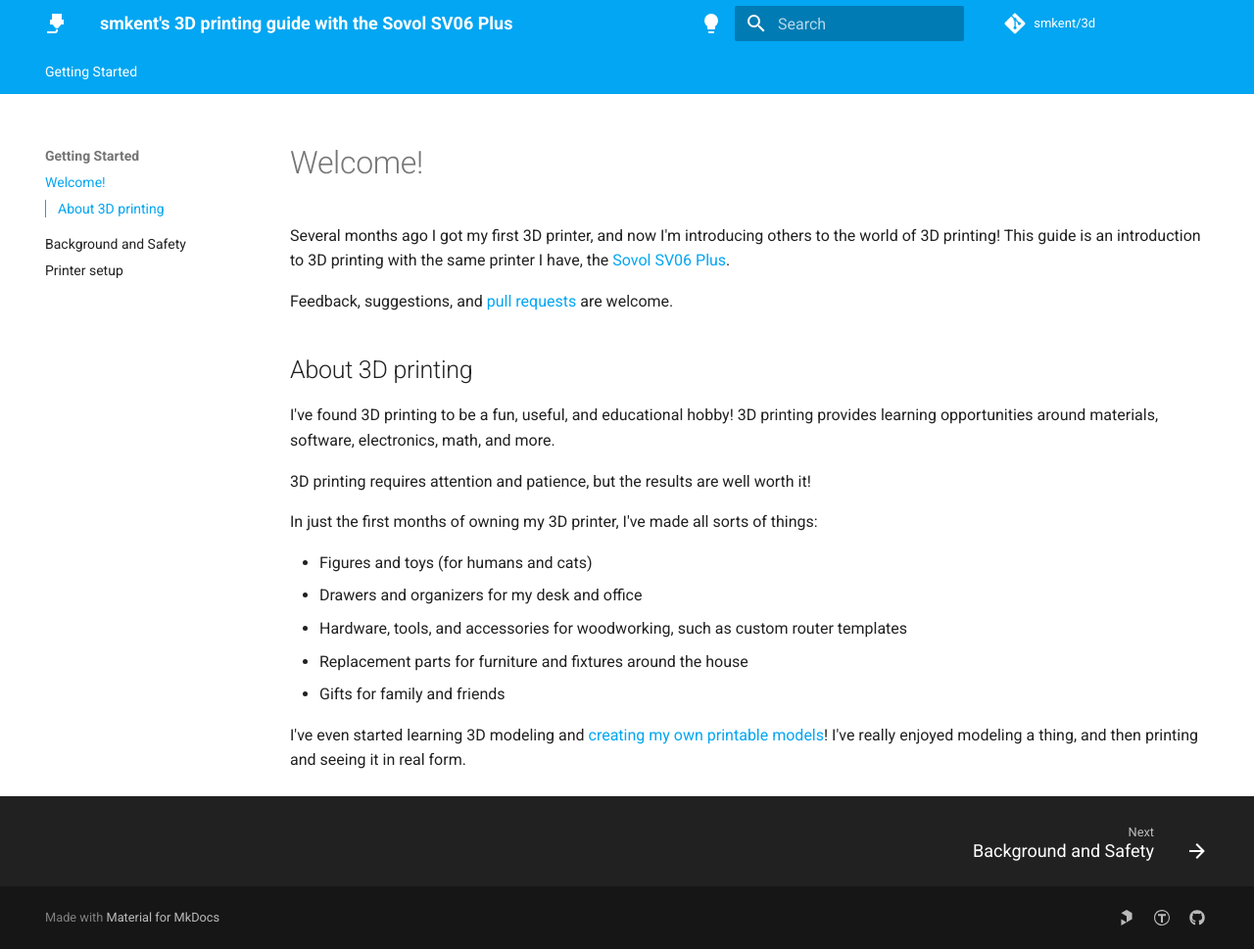
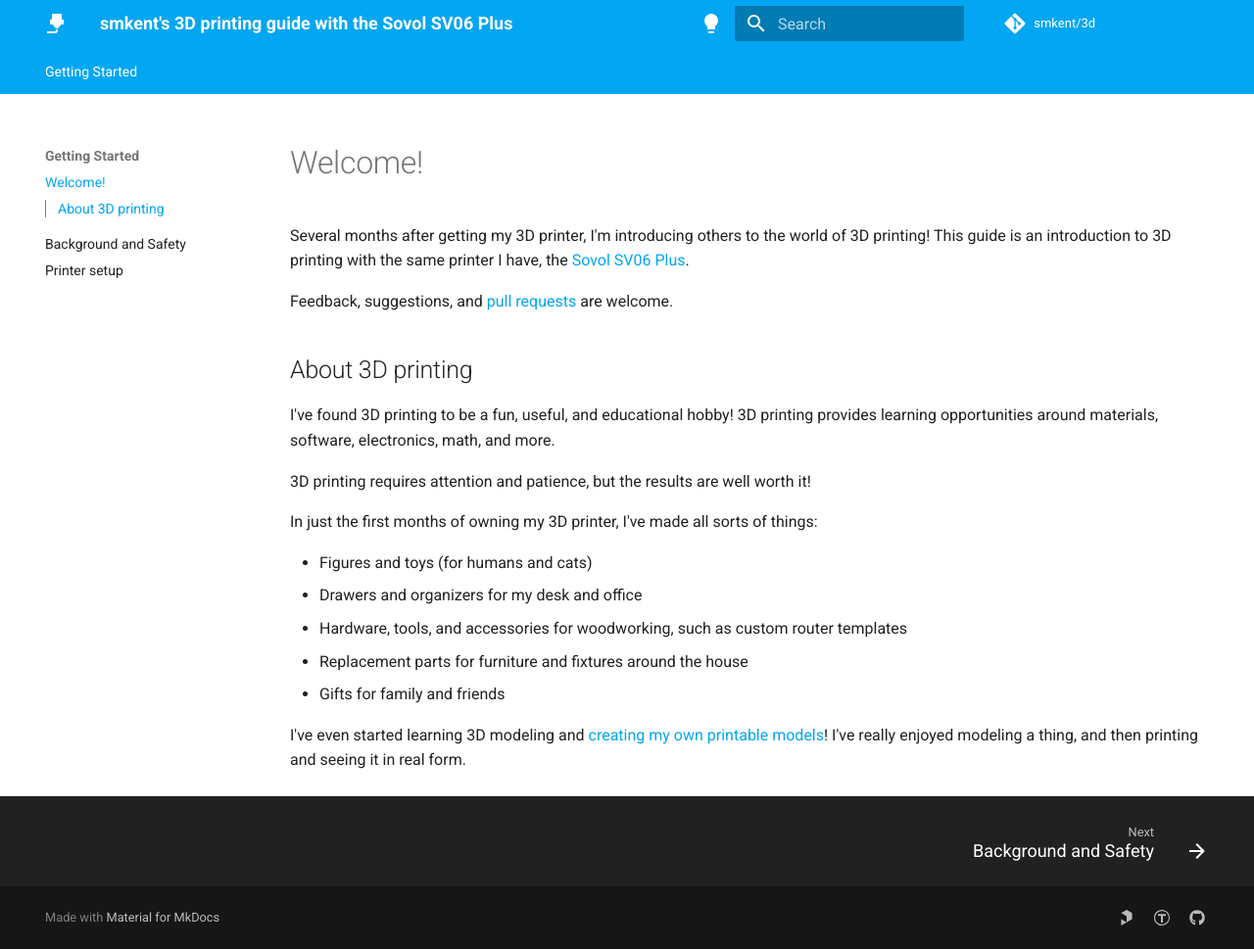
Before and after one commit to smkent/3d, an MkDocs documentation site: the page built from docs/index.md, in a window 1280 px wide and 969 px high. Shown: the whole window at 98% size. Built offline with MkDocs 1.6.1 and Material for MkDocs 9.7.7, drawn with Linux system fonts in a browser that asks for light colours; comment, search, counter and statistics services are not loaded.

Commit message:
Add minor edits

```diff
--- a/docs/index.md
+++ b/docs/index.md
@@ -1,8 +1,8 @@
 # Welcome!
 
-Several months ago I got my first 3D printer, and now I'm introducing others
-to the world of 3D printing! This guide is an introduction to 3D printing with
-the same printer I have, the [Sovol SV06 Plus][sovol-sv06-plus].
+Several months after getting my 3D printer, I'm introducing others to the world
+of 3D printing! This guide is an introduction to 3D printing with the same
+printer I have, the [Sovol SV06 Plus][sovol-sv06-plus].
 
 Feedback, suggestions, and [pull requests][repo-url] are welcome.
 
```
Also changed, not shown: docs/getting-started/printer-setup.md (+1 -1 lines).
